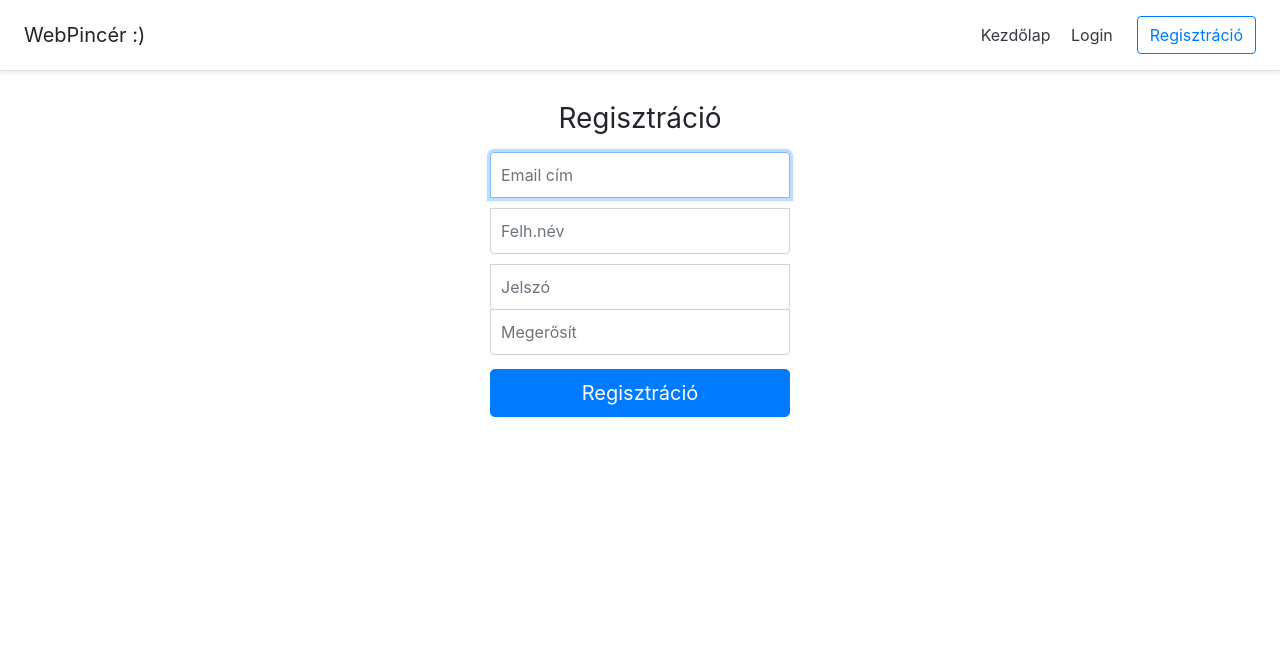
After one commit to sSharkyYy/FoodOrderingApp, a Django app: template account/templates/account/register.html in a window 1280 px wide. The commit adds this page. Shown: the top 672 px of the page. Run offline with Django 3.2, Linux system fonts and the light colour scheme; the template is opened without the code that fills it, so the values that code supplies are empty.

Commit message:
add: account app

```diff
--- a/FoodOrderingApp/settings.py
+++ b/FoodOrderingApp/settings.py
@@ -33,6 +33,7 @@ ALLOWED_HOSTS = []
 INSTALLED_APPS = [
     # my apps
     'personal',
+    'account',
 
     # Django apps
     'django.contrib.admin',
--- /dev/null
+++ b/account/admin.py
@@ -0,0 +1,3 @@
+from django.contrib import admin
+
+# Register your models here.
--- /dev/null
+++ b/account/apps.py
@@ -0,0 +1,5 @@
+from django.apps import AppConfig
+
+
+class AccountConfig(AppConfig):
+    name = 'account'
--- /dev/null
+++ b/account/models.py
@@ -0,0 +1,3 @@
+from django.db import models
+
+# Create your models here.
--- /dev/null
+++ b/account/templates/account/register.html
@@ -0,0 +1,79 @@
+{% extends 'base.html' %}
+
+{% block content %}
+
+    <style>
+        .form-signin {
+            width: 100%;
+            max-width: 330px;
+            padding: 15px;
+            margin: auto;
+        }
+        .form-signin .checkbox {
+            font-weight: 400;
+        }
+        .form-signin .form-control {
+            position: relative;
+            box-sizing: border-box;
+            height: auto;
+            padding: 10px;
+            font-size: 16px;
+        }
+        .form-signin .form-control:focus {
+            z-index: 2;
+        }
+        .form-signin input[type="email"] {
+            margin-bottom: 10px;
+            border-bottom-right-radius: 0;
+            border-bottom-left-radius: 0;
+        }
+        .form-signin input[type="text"] {
+            margin-bottom: 10px;
+            border-top-left-radius: 0;
+            border-top-right-radius: 0;
+        }
+        .form-signin input[type="password"] {
+            margin-bottom: -1px;
+            border-top-left-radius: 0;
+            border-top-right-radius: 0;
+        }
+        .h3 {
+            text-align: center;
+        }
+    </style>
+
+    <form method="POST" class="form-signin">
+        <h1 class="h3 mb-3 font-weight-normal">Regisztráció</h1>
+        {% csrf_token %}
+        <label for="inputEmail" class="sr-only">Email cím</label>
+
+        <input type="email" name="email" id="inputEmail" class="form-control" placeholder="Email cím" required autofocus
+               value="{{account_form.initial.email}}">
+
+        <input type="text" name="username" id="inputUsername" class="form-control" placeholder="Felh.név" required>
+
+        <label for="inputPassword" class="sr-only">Password</label>
+
+        <input type="password" name="password1" id="inputPassword1" class="form-control" placeholder="Jelszó" required>
+
+        <input type="password" name="password2" id="inputPassword2" class="form-control" placeholder="Megerősít" required>
+
+        {% for field in registration_form %}
+            {% for error in field.errors %}
+                <div style="color: red;">
+                    <p>{{ error }}</p>
+                </div>
+            {% endfor %}
+        {% endfor %}
+
+        {% if registration_form.non_field_errors %}
+            <div style="color: red;">
+                <p>{{ account_form.non_field_errors }}</p>
+            </div>
+        {% endif %}
+
+        <button class="btn btn-lg btn-primary btn-block" style="margin-top: 15px" type="submit">Regisztráció</button>
+    </form>
+    </div>
+
+{% endblock content %}
--- /dev/null
+++ b/account/tests.py
@@ -0,0 +1,3 @@
+from django.test import TestCase
+
+# Create your tests here.
--- /dev/null
+++ b/account/views.py
@@ -0,0 +1,3 @@
+from django.shortcuts import render
+
+# Create your views here.
--- a/templates/snippets/header.html
+++ b/templates/snippets/header.html
@@ -26,16 +26,12 @@
     <h5 class="my-0 mr-md-auto font-weight-normal">
         WebPincér :)
     </h5>
-    <h5 class="my-0 mr-md-auto font-weight-normal">
-        {% if request.user.is_authenticated %}
-            <p>Hello, {{ request.user.username }}</p>
-        {% endif %}
-    </h5>
     <nav class="my-2 my-md-0 mr-md-3">
         {% if request.user.is_authenticated %}
+            <a class="p-2 text-dark" href="">Hello, {{ request.user.username }}</a>
             <a class="p-2 text-dark" href="{% url 'home' %}">Kezdőlap</a>
-            <a class="p-2 text-dark" href="{% url 'account' %}">Profil</a>
-            <a class="p-2 text-dark" href="{% url 'logout' %}">Kijelentkezés</a>
+            <a class="p-2 text-dark" href="">Profil</a>
+            <a class="p-2 text-dark" href="">Kijelentkezés</a>
         {% else %}
             <a  class="p-2 text-dark" href="{% url 'home' %}">Kezdőlap</a>
             <a  class="p-2 text-dark" href="">Login</a>
```
Also changed, not shown: account/templates/account/account.html (added, +71 -0 lines), account/templates/account/login.html (added, +66 -0 lines), personal/templates/personal/home.html (+3 -17 lines), personal/templates/personal/snippets/body_snippets.html (added, +7 -0 lines), personal/views.py (+18 -0 lines), account/__init__.py (added), account/migrations/__init__.py (added).
